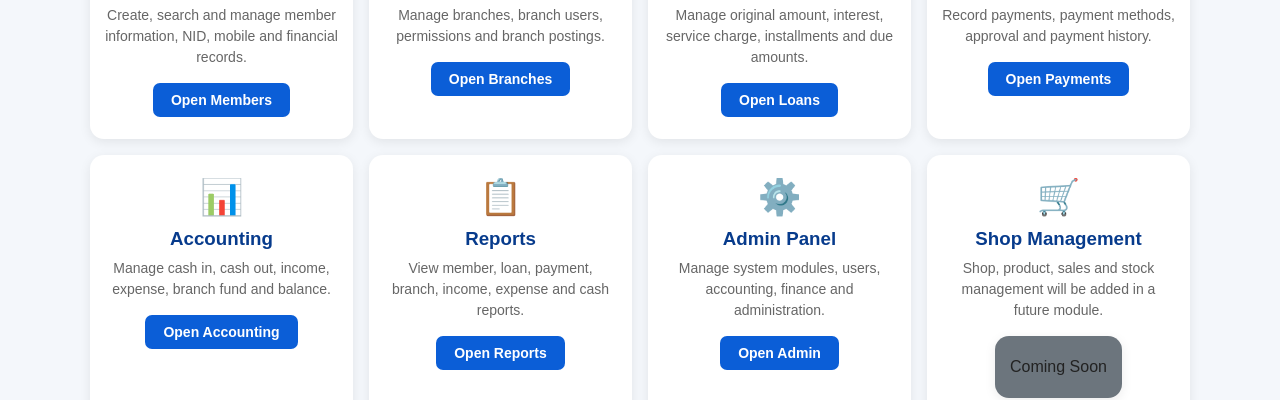
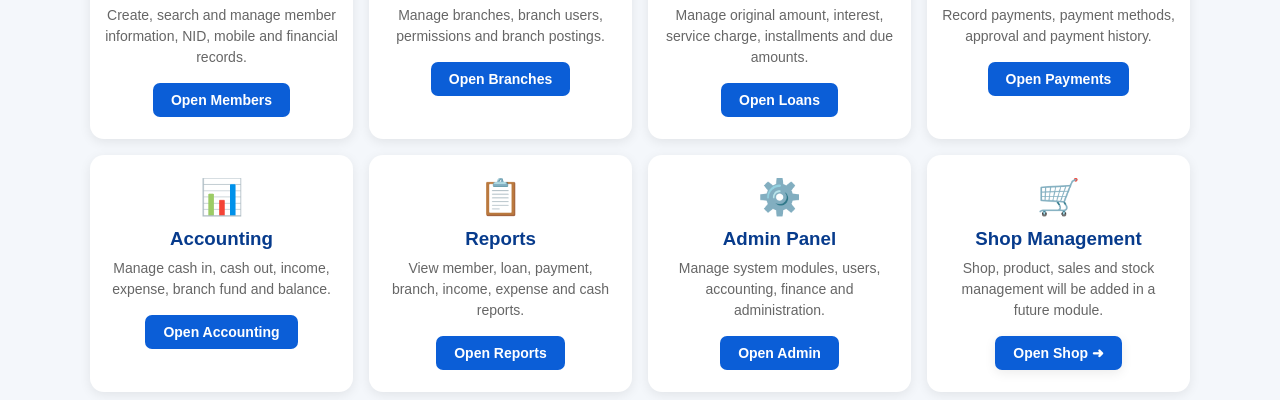
Before and after one commit to JUS-MLA/jus-mla, a plain HTML site: page index.html in a window 1280 px wide. Shown: the part 552-952 px from the top of the page. Drawn offline with Linux system fonts and the light colour scheme.

Commit message:
Update Shop module link and text

```diff
--- a/index.html
+++ b/index.html
@@ -298,14 +298,14 @@
       </div>
 
       <!-- Shop -->
-      <div class="module">
+      <div class="module" onclick="location.href='shop.html'" style="cursor:pointer;">
         <div class="icon">🛒</div>
         <h3>Shop Management</h3>
         <p>
           Shop, product, sales and stock management
           will be added in a future module.
         </p>
-        <span class="module a coming">Coming Soon</span>
+        <a href="shop.html" class="module a">Open Shop ➜</a>
       </div>
 
       <!-- Travels -->
```
